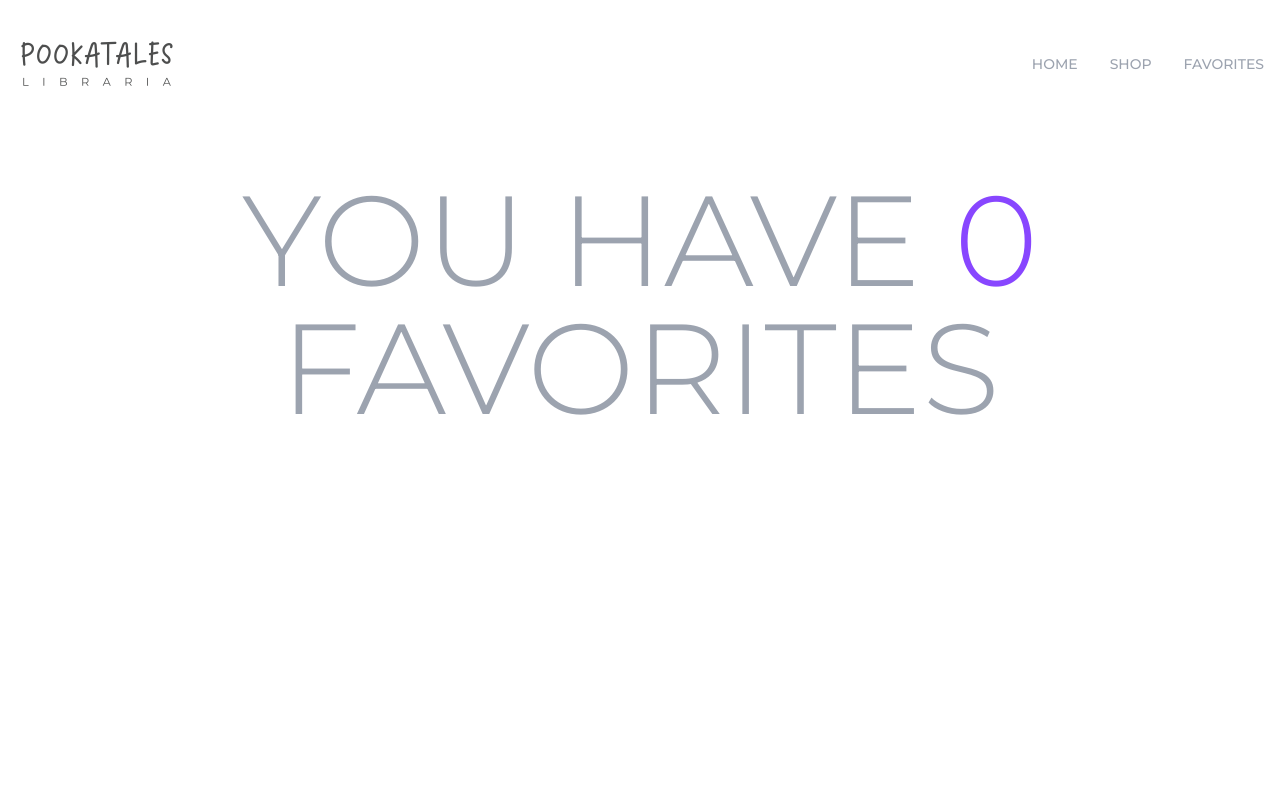
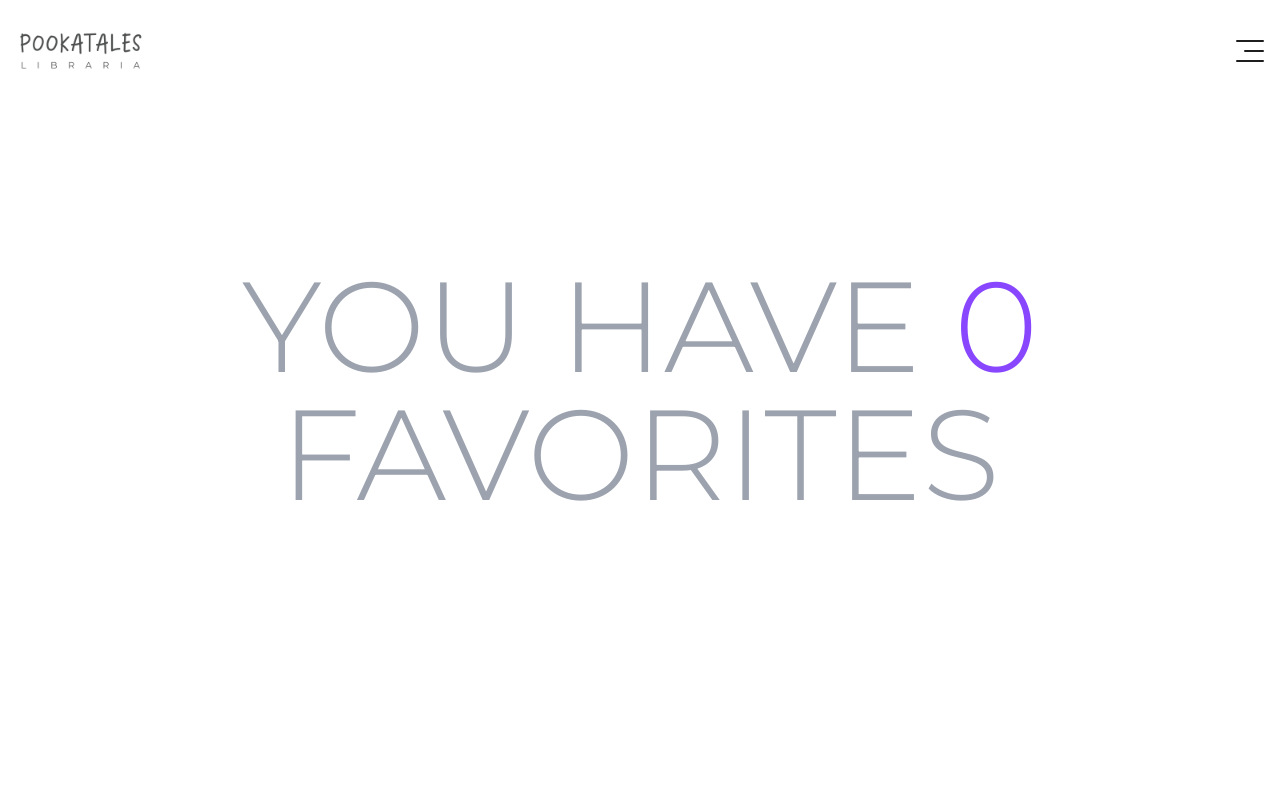
Before and after one commit to eftinur/pookatales, a React (Vite) app: page /favorites in a window 1280 px wide. Shown: the top 800 px of the page. Built offline with nearby package versions, Linux system fonts and the light colour scheme.

Commit message:
made the full screen navigation with GSAP

```diff
--- a/package.json
+++ b/package.json
@@ -12,6 +12,7 @@
   "dependencies": {
     "axios": "^1.4.0",
     "framer-motion": "^10.12.16",
+    "gsap": "^3.12.1",
     "localforage": "^1.10.0",
     "locomotive-scroll": "^4.1.4",
     "match-sorter": "^6.3.1",
--- a/src/App.css
+++ b/src/App.css
@@ -7,7 +7,156 @@
 }
 
 /* Main UI CSS */
+/* GSAP Navigation */
+header {
+  /* position: fixed; */
+  /* top: 0; */
+  /* left: 50%; */
+  /* transform: translateX(-50%); */
+  width: 100%;
+  z-index: 80;
+}
 
+.header_wrapper {
+  padding: inherit;
+}
+
+.inner_header {
+  position: relative;
+  z-index: 10;
+  display: flex;
+  justify-content: space-between;
+  align-items: center;
+}
+
+/* HAMBURGER MENU BUTTON */
+.menu_trigger {
+  display: flex;
+  justify-content: space-evenly;
+  align-items: flex-end;
+  flex-direction: column;
+  width: 48px;
+  height: 38px;
+  position: relative;
+  cursor: pointer;
+}
+
+.menu_trigger span {
+  display: inline-flex;
+  width: 28px;
+  height: 2px;
+  border-radius: 16px;
+  background: #1e1e1e;
+  transition: all ease 0.5s;
+}
+
+.menu_trigger span:nth-child(2) {
+  width: 20px;
+}
+
+.menu_close span {
+  position: absolute;
+  background: #1e1e1e;
+}
+
+.menu_close span:nth-child(1) {
+  transform: rotate(38deg);
+}
+
+.menu_close span:nth-child(3) {
+  transform: rotate(-38deg);
+}
+
+.menu_close span:nth-child(2) {
+  display: none;
+}
+
+/* HAMBURGER MENU LAYOUT */
+.hamburger_menu {
+  /* display: none; */
+  position: fixed;
+  top: 0;
+  left: 0;
+  bottom: 0;
+  right: 0;
+  z-index: 9;
+  width: 100%;
+  height: 100%;
+}
+
+.reveal_menu-bg {
+  position: fixed;
+  top: 0;
+  left: 0;
+  bottom: 0;
+  right: 0;
+  z-index: -1;
+  background-color: #fff;
+  width: 100%;
+  height: 100%;
+}
+
+.menu_main {
+  position: relative;
+  background: red;
+  height: 100%;
+  overflow: hidden;
+}
+
+.menu_wrapper {
+  position: relative;
+}
+
+.menu_tags {
+  position: relative;
+  top: 200px;
+  display: flex;
+  justify-content: space-between;
+  align-items: center;
+  gap: 48px;
+}
+
+.menu_tags nav {
+  display: block;
+}
+
+.menu_tags nav li {
+  position: relative;
+  font-size: 6rem;
+  font-weight: 300;
+  width: 700px;
+  height: 135px;
+  overflow: hidden;
+  cursor: pointer;
+}
+
+.menu_tags ul li a {
+  position: absolute;
+  color: #fff;
+  transition: all ease-in-out 0.3s;
+}
+
+.menu_tags ul li a:hover {
+  position: inherit;
+  color: #1e1e1e;
+}
+
+.info {
+  width: 300px;
+  color: #fff;
+}
+
+.info h3 {
+  font-size: 1.2rem;
+  margin: 8px auto;
+}
+
+.info p {
+  font-size: 0.8rem;
+  margin: 0 auto;
+}
+
+/* UNDER CONSTRUCTION */
 /* Stying Book redering UI */
 .book_wrapper {
   width: 80%;
@@ -84,7 +233,7 @@
   transform: translateY(-1px);
 }
 
-/* LOADER DESIGN */
+/* LOADER ANIMATION DESIGN */
 .three-body {
   --uib-size: 35px;
   --uib-speed: 0.8s;
--- a/src/components/BookDetail.jsx
+++ b/src/components/BookDetail.jsx
@@ -31,7 +31,7 @@ const BookDetail = () => {
   return (
     <div className="container mx-auto py-20 px-4">
       {loader ? (
-        // UI Loaders until getting API response
+        // Wobble Loaders Animation until getting API response
         <Loaders />
       ) : (
         <div className="flex justify-between items-center flex-col lg:flex-row gap-14">
--- a/src/components/BookList.jsx
+++ b/src/components/BookList.jsx
@@ -27,7 +27,7 @@ const BookList = () => {
       </div>
 
       {loader ? (
-        // UI Loaders until getting API response
+        // Wobble Loaders Animation until getting API response
         <Loaders />
       ) : (
         <div className="w-full grid grid-cols-1 md:grid-cols-3 lg:grid-cols-5">
--- a/src/components/Favorites.jsx
+++ b/src/components/Favorites.jsx
@@ -7,7 +7,7 @@ const Bag = () => {
   console.log(favorites);
 
   return (
-    <div className="container min-h-screen mx-auto px-4">
+    <div className="container min-h-screen mx-auto px-4 py-28">
       <div className="w-3/4 mx-auto py-12">
         <h5 className="text-4xl lg:text-[8rem] text-gray-400 font-light text-center leading-[48px] lg:leading-[128px] uppercase">
           You Have <span className="text-[#8846FF]">{favorites.length}</span> Favorites
--- a/src/components/Footer.jsx
+++ b/src/components/Footer.jsx
@@ -7,7 +7,9 @@ const Footer = () => {
         <img className="w-full" src={pookatales} alt="" />
       </div>
       <>
-      <p className="text-sm text-gray-400 font-medium">© 2023 Seven Ink Libraria</p>
+        <p className="text-sm text-gray-400 font-medium">
+          &copy; 2023 POOKATALES
+        </p>
       </>
     </footer>
   );
--- /dev/null
+++ b/src/components/HamburgerMenu.jsx
@@ -0,0 +1,85 @@
+import { useRef } from "react";
+import { useEffect } from "react";
+import { Link } from "react-router-dom";
+import gsap from "gsap";
+
+const HamburgerMenu = ({ menuContent }) => {
+  let menu = useRef(null);
+  let revealMenu = useRef(null);
+  let revealMenuBackground = useRef(null);
+  let line1 = useRef(null);
+  let line2 = useRef(null);
+  let line3 = useRef(null);
+  let info = useRef(null);
+
+  useEffect(() => {
+    if (menuContent.clicked === false) {
+      // We'll Close The Menu
+      // menu.style.display = "none";
+      gsap.to([revealMenu, revealMenuBackground], {
+        duration: 0.8,
+        height: 0,
+        ease: "power3.inOut",
+        stagger: {
+          amount: 0.07,
+        },
+      });
+    } else if (
+      menuContent.clicked === true ||
+      (menuContent.clicked === true && menuContent.initial === null)
+    ) {
+      // We'll Open The Menu
+      // menu.style.display = "block";
+      gsap.to([revealMenu, revealMenuBackground], {
+        duration: 0.8,
+        height: '100%',
+        ease: "power3.inOut",
+        stagger: {
+          amount: 0.07,
+        },
+      });
+    }
+  });
+
+  return (
+    <div ref={(el) => (menu = el)} className="hamburger_menu">
+      <div
+        ref={(el) => (revealMenuBackground = el)}
+        className="reveal_menu-bg"
+      ></div>
+      <div ref={(el) => (revealMenu = el)} className="menu_main">
+        <div className="container mx-auto">
+          <div className="menu_wrapper">
+            <div className="menu_tags">
+              <nav>
+                <ul>
+                  {/* Navigating with React Router */}
+                  <li ref={(el) => (line1 = el)} className="">
+                    <Link to="/">Home</Link>
+                  </li>
+                  <li ref={(el) => (line2 = el)} className="">
+                    <Link to="/shop">Shop</Link>
+                  </li>
+                  <li ref={(el) => (line3 = el)} className="">
+                    <Link to="/favorites">Favorites</Link>
+                  </li>
+                </ul>
+              </nav>
+              <div ref={(el) => (info = el)} className="info">
+                <h3>Our Promise</h3>
+                <p>
+                  Lorem ipsum dolor sit amet consectetur adipisicing elit.
+                  Possimus nulla fugiat, aperiam expedita delectus, id facere
+                  quis cum atque corrupti, sed maxime commodi laboriosam. Ea
+                  necessitatibus cumque vitae iusto minima nihil eaque?
+                </p>
+              </div>
+            </div>
+          </div>
+        </div>
+      </div>
+    </div>
+  );
+};
+
+export default HamburgerMenu;
--- a/src/components/Navbar.jsx
+++ b/src/components/Navbar.jsx
@@ -1,34 +1,92 @@
 import pookatales from "../assets/pookatales.png";
-import { Link } from "react-router-dom";
-import { useContext } from "react";
-import { BAG_CONTEXT } from "../contextAPI/BagProvider";
+import { Link, useLocation, useNavigate } from "react-router-dom";
+import { useState } from "react";
+import HamburgerMenu from "./HamburgerMenu";
+import { useEffect } from "react";
 
 const Navbar = () => {
-  const { favorites } = useContext(BAG_CONTEXT); // Getting state data from contextAPI
-  console.log(favorites);
+  // GSAP Navigation
+  // State for Hamburger Button
+  const [menuContent, setMenuContent] = useState({
+    initial: false,
+    clicked: null,
+    hamburgerBtn: "open",
+    menuState: false,
+  });
+
+  // testing
+  const location = useLocation();
+  const history = useNavigate();
+  useEffect(() => {
+    setMenuContent({ clicked: false, hamburgerBtn: "close" });
+  }, [location, history]);
+
+  // State for Disabled Button
+  const [disabled, setDisabled] = useState(false);
+
+  const handleMenu = () => {
+    disableMenu();
+    if (menuContent.initial === false) {
+      setMenuContent({
+        initial: null,
+        clicked: true,
+        hamburgerBtn: "close",
+        menuState: true,
+      });
+    } else if (menuContent.clicked === true) {
+      setMenuContent({
+        clicked: !menuContent.clicked,
+        hamburgerBtn: "open",
+        menuState: false,
+      });
+    } else if (menuContent.clicked === false) {
+      setMenuContent({
+        clicked: !menuContent.clicked,
+        hamburgerBtn: "close",
+        menuState: true,
+      });
+    }
+  };
+
+  // Enable and Disable the Hamburger Button
+  const disableMenu = () => {
+    setDisabled(!disabled);
+
+    // Delaying
+    setTimeout(() => {
+      setDisabled(false);
+    }, 1200);
+  };
 
   return (
-    <nav className="container mx-auto flex justify-between items-center px-4">
-      <div className="w-40">
-        <Link to="/">
-          <img className="w-full" src={pookatales} alt="" />
-        </Link>
+    <header className="site_header bg-white px-4">
+      {/* GSAP */}
+      <div className="container mx-auto">
+        <div className="header_wrapper">
+          <div className="inner_header">
+            <div className="logo_wrapper w-32">
+              <Link to="/">
+                <img className="w-full" src={pookatales} alt="" />
+              </Link>
+            </div>
+            <div className="menu_toggle block">
+              <button
+                disabled={disabled}
+                className={`menu_trigger ${
+                  menuContent.menuState ? "menu_close" : ""
+                }`}
+                onClick={handleMenu}
+              >
+                <span></span>
+                <span></span>
+                <span></span>
+              </button>
+            </div>
+          </div>
+        </div>
       </div>
-      <div className="hidden lg:block">
-        <ul className="flex items-center gap-x-8 text-sm text-gray-400 font-medium uppercase">
-          {/* Navigating with React Router */}
-          <li>
-            <Link to="/">Home</Link>
-          </li>
-          <li>
-            <Link to="/shop">Shop</Link>
-          </li>
-          <li>
-            <Link to="/favorites">Favorites</Link>
-          </li>
-        </ul>
-      </div>
-    </nav>
+      <HamburgerMenu menuContent={menuContent} />
+    </header>
   );
 };
 
--- a/src/components/Shop.jsx
+++ b/src/components/Shop.jsx
@@ -1,13 +1,11 @@
 import React, { useEffect, useState } from "react";
 import axios from "axios";
-import { useNavigate } from "react-router-dom";
 import Loaders from "./Loaders";
 import BookCard from "./BookCard";
 
 const Shop = () => {
   const [books, setBooks] = useState([]);
   const [loader, setLoader] = useState(true); // State to handle Loader during fetching API data
-  const navigate = useNavigate();
 
   // GEtting data from API
   const API_URL = "https://example-data.draftbit.com/books?_limit=30"; // API URL
@@ -19,14 +17,14 @@ const Shop = () => {
   }, []);
   console.log(books, loader);
   return (
-    <div className="container mx-auto px-4">
+    <div className="container mx-auto px-4 py-28">
       <div className="w-3/4 mx-auto py-12">
         <h5 className="text-4xl lg:text-[8rem] text-gray-400 font-light text-center leading-[48px] lg:leading-[128px] uppercase">
           Get your copy ASAP!
         </h5>
       </div>
       {loader ? (
-        // UI Loaders until getting API response
+        // Wobble Loaders Animation until getting API response
         <Loaders />
       ) : (
         <div className="w-full grid grid-cols-1 md:grid-cols-3 lg:grid-cols-5">
--- a/src/main.jsx
+++ b/src/main.jsx
@@ -5,9 +5,7 @@ import BagProvider from "./contextAPI/BagProvider.jsx";
 import "./index.css";
 
 ReactDOM.createRoot(document.getElementById("root")).render(
-  <React.StrictMode>
     <BagProvider>
       <App />
     </BagProvider>
-  </React.StrictMode>
 );
```
Also changed, not shown: src/components/Hero.jsx (+21 -6 lines), 1 other file (tests, documents, lock files or other folders).
